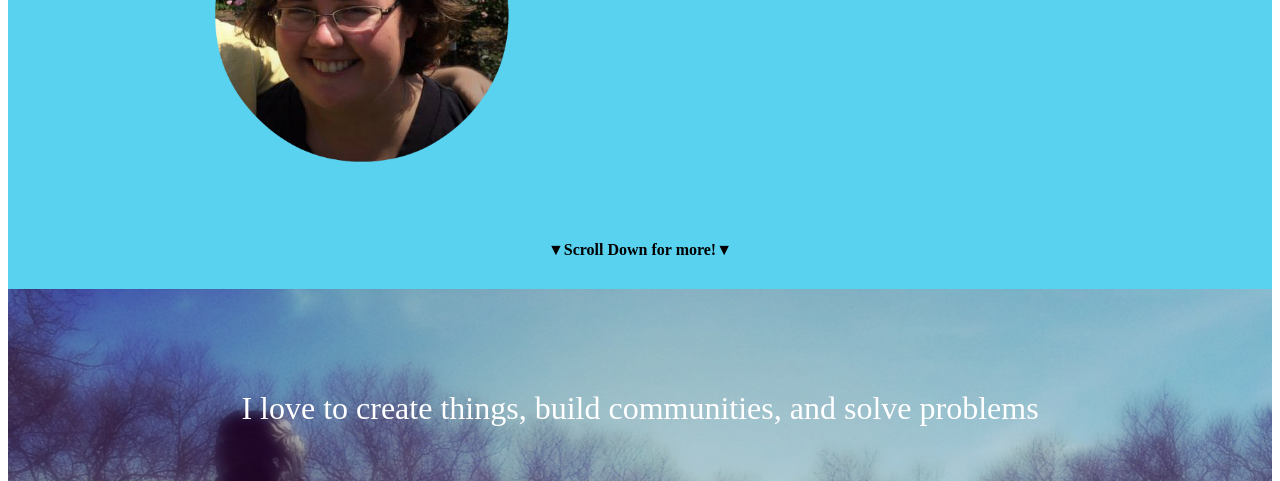
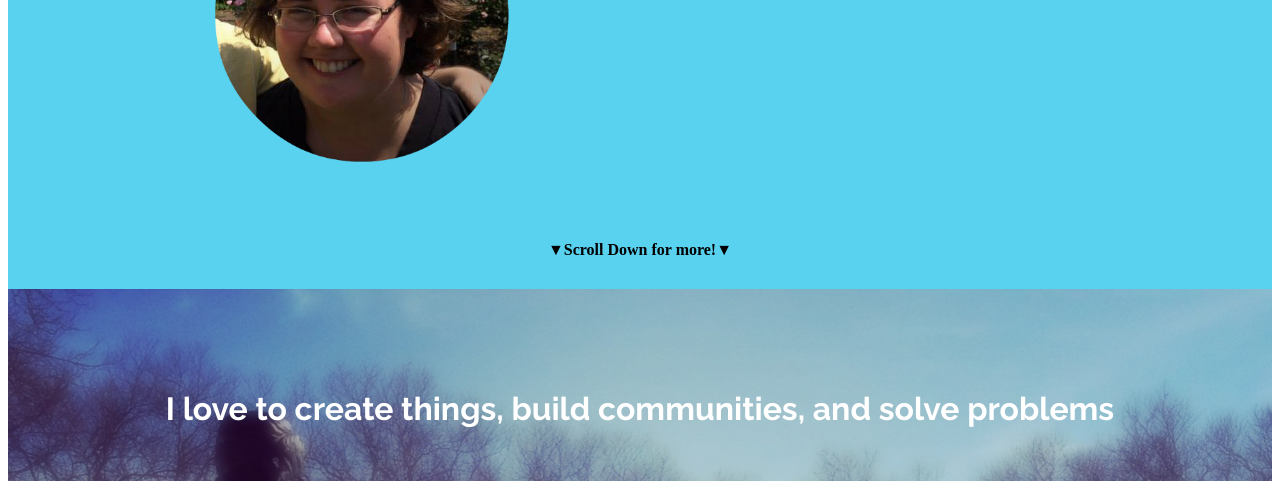
Before and after one commit to sarahzinger/portfolio, a plain HTML site: page index.html in a window 1280 px wide. Shown: the part 319-800 px from the top of the page. Drawn offline with nearby package versions, Linux system fonts and the light colour scheme; a web font is replaced by a local one.

Commit message:
font improvements

```diff
--- a/index.html
+++ b/index.html
@@ -4,6 +4,7 @@
 	<meta charset="UTF-8">
 	<title>Sarah Muenzinger</title>
 	<link href='http://fonts.googleapis.com/css?family=Droid+Serif' rel='stylesheet' type='text/css'>
+	<link href='http://fonts.googleapis.com/css?family=Raleway:700' rel='stylesheet' type='text/css'>
 	<link rel="stylesheet" href="style.css">
 	<script src="http://code.jquery.com/jquery.min.js"></script>
 	<script src="script.js"></script>
--- a/style.css
+++ b/style.css
@@ -49,6 +49,8 @@ h4{
 	padding-top: 8%;
 	margin-bottom: 5%;
 	color: white;
+	font-family: 'Raleway', sans-serif;
+
 
 }
 p{
```
